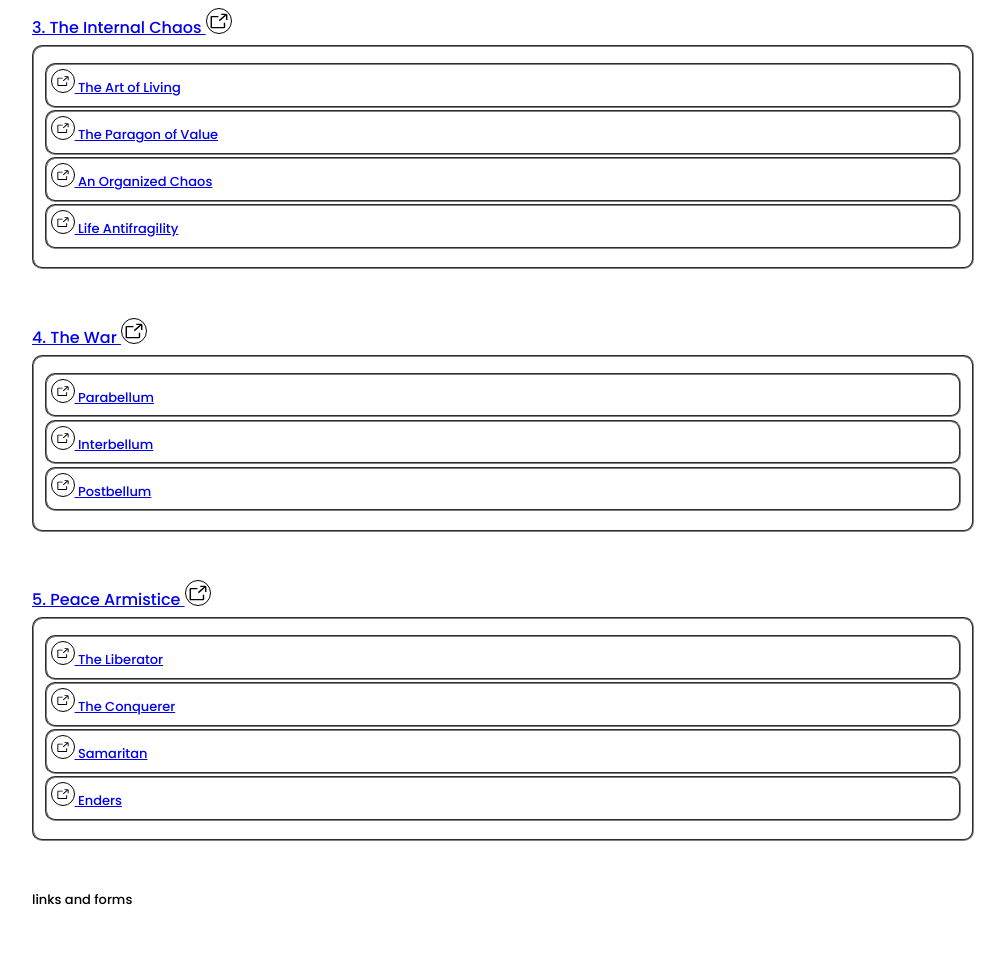
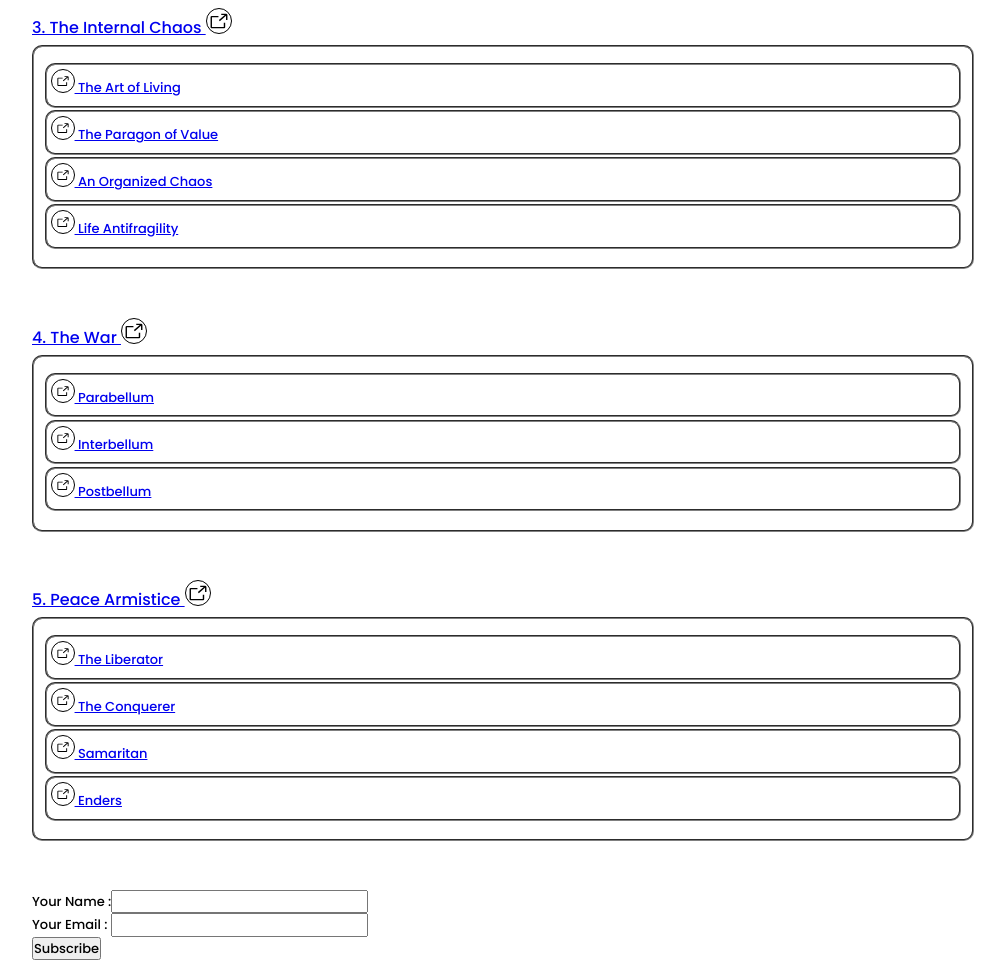
Before and after one commit to nadeemramli/discreet-war-book, a website built with Vite: page index.html in a window 1280 px wide. Shown: the part 1215-2180 px from the top of the page, without its empty margins (105-1110 px from the left). Before the commit the page ends 2129 px from the top, so only its background shows below. Built offline with nearby package versions, Linux system fonts and the light colour scheme.

Commit message:
Added Form with Captcha
1. Added Form and Captcha using Netlify helps

```diff
--- a/index.html
+++ b/index.html
@@ -265,7 +265,20 @@ height="0" width="0" style="display:none;visibility:hidden"></iframe></noscript>
         </div>
 
         <div class="main-section">
-          links and forms
+          <div>
+            <form name="email-subscription" method="POST" data-netlify="true" data-netlify-recaptcha="true">
+              <p>
+                <label>Your Name :<input type="text" name="name" id="Name"/></label>
+              </p>
+              <p>
+                <label>Your Email : <input type="email" name="email" id="email"/></label>
+              </p>
+              <p>
+                <button type="submit">Subscribe</button>
+              </p>
+              <div data-netflify-recaptcha="true"></div>
+            </form>
+          </div>
         </div>
 
 
```
